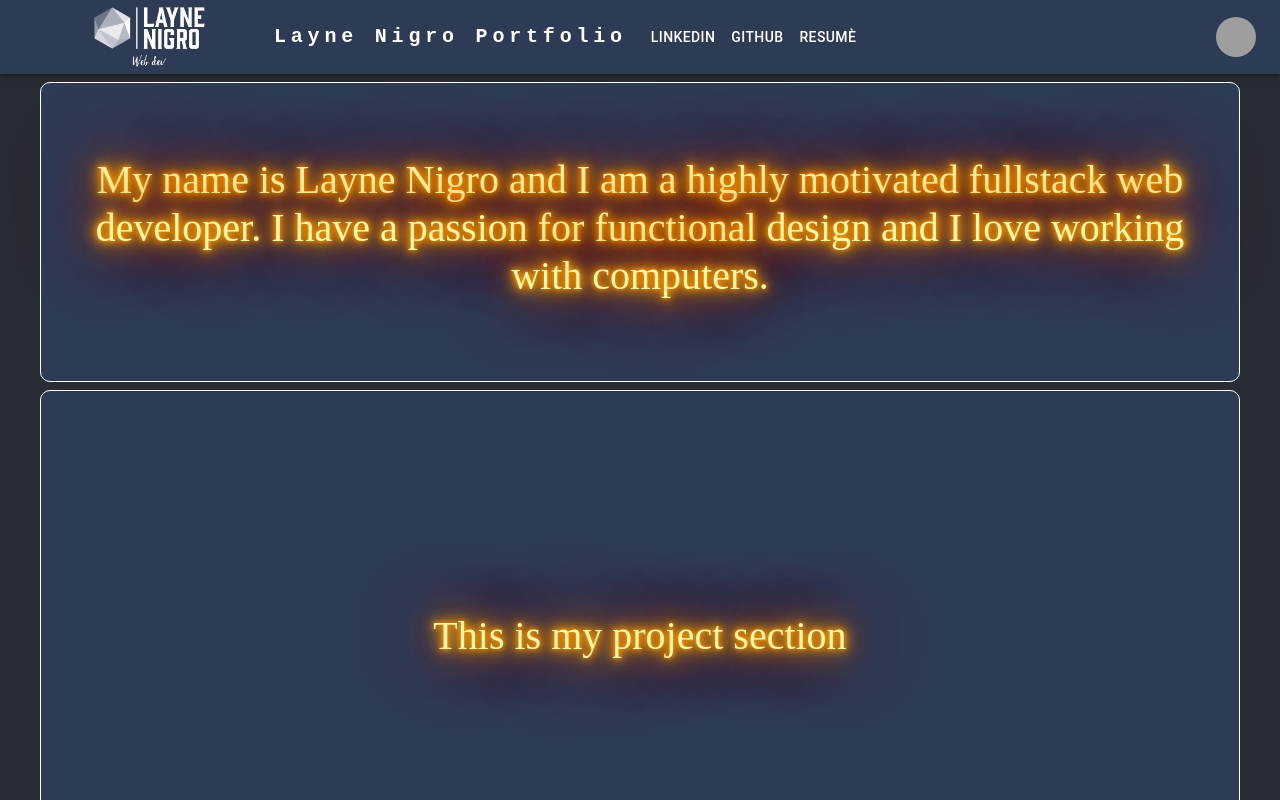
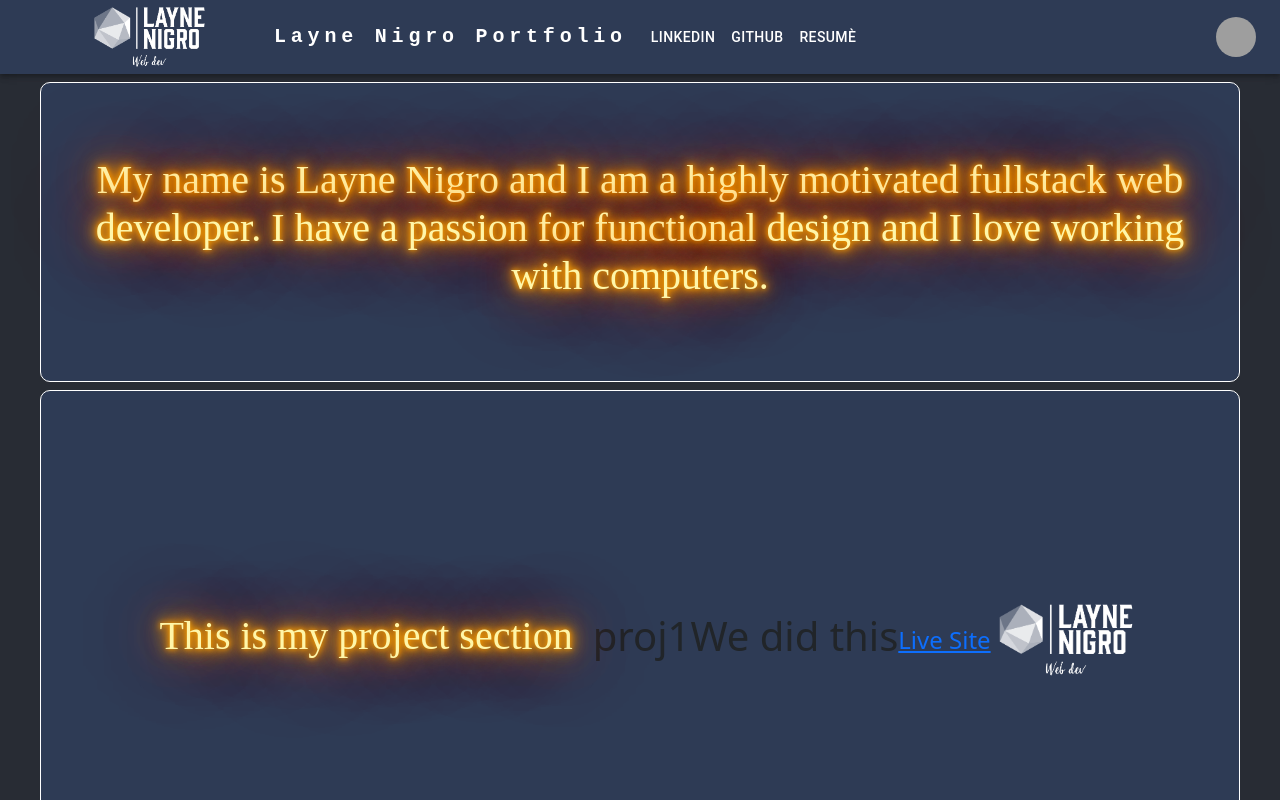
Before and after one commit to LayneNi/Portfolio, a React (Create React App) app: page / in a window 1280 px wide. Shown: the top 800 px of the page. Built offline with nearby package versions, Linux system fonts and the light colour scheme; grey boxes are pictures that could not be loaded; the HTML template or start-up script is replaced by a standard one.

Commit message:
added project data to project container

```diff
--- a/src/component/Header.js
+++ b/src/component/Header.js
@@ -173,7 +173,7 @@ function Header() {
               >
                 {settings.map((setting) => (
                   <MenuItem key={setting} onClick={handleCloseUserMenu}>
-                    <Typography textAlign="center">{setting}</Typography>
+                    <a href={"#" + setting}><Typography textAlign="center">{setting}</Typography></a>
                   </MenuItem>
                 ))}
               </Menu>
--- a/src/component/MainCard.js
+++ b/src/component/MainCard.js
@@ -2,9 +2,11 @@ import Card from 'react-bootstrap/Card';
 import * as React from 'react';
 import Box from '@mui/material/Box';
 import { Typography } from '@mui/material';
-
+import ProjectContainer from './Project/index';
 // import bodyImage from '../images/marek-piwnicki-RsfF900AX2A-unsplash.jpg'
 function MainCard() {
+
+
     return (
       <>
     <Box
@@ -32,32 +34,10 @@ function MainCard() {
     > <h1>My name is Layne Nigro and I am a highly motivated fullstack web developer. I have a passion for functional design and I love working with computers.</h1>
 </Typography>
     </Box>
-    <Box
-    border={1} borderColor="white" borderRadius="10px"
-    display="flex" justifyContent="center" alignItems="center"
-    fontSize={24}
-      sx={{
-        width: '100',
-        marginTop: 1,
-        marginLeft: 5,
-        marginRight: 5,
-        height: 500,
-        backgroundColor: '#2E3B55',
-        '&:hover': {
-          backgroundColor: '#2E3B55',
-          fontSize:26,
-          boxShadow: 5,
-        },
 
-      }}
-    >
-<Typography class= "neonText"
-    color= "White"
-    marginBottom={30}
-    > <h1>This is my project section</h1>
-</Typography>
-    </Box>
-    <div class= "skillForm">
+    <ProjectContainer/>
+
+    <div id="Skills" class= "skillForm">
     <Box
     border={1} borderColor="white" borderRadius="10px"
     display="flex" justifyContent="center" alignItems="center"
@@ -83,7 +63,7 @@ function MainCard() {
     > <h1>This is my skills section</h1>
 </Typography>
     </Box>
-    <Box
+    <Box id="Contact Me"
     border={1} borderColor="white" borderRadius="10px"
     display="flex" justifyContent="center" alignItems="center"
     fontSize={24}
--- /dev/null
+++ b/src/component/Project/Project.js
@@ -0,0 +1,21 @@
+
+
+
+function Project({title, description, tools, link, repo,image}) {
+
+
+  return (
+
+    <>
+<h1>{title}</h1>
+<h1>{description}</h1>
+<a href={link} target="_blank" rel="noreferrer" > Live Site</a>
+<div style={{height: "100px", width: "150px", display: "flex", justifyContent: "center", alignItems: "center"}}>
+
+<img style={{overflow: "hidden"}} src={image} alt="Me"/>
+</div>
+    </>
+  );
+}
+
+export default Project;
--- /dev/null
+++ b/src/component/Project/index.js
@@ -0,0 +1,50 @@
+import Project from "./Project";
+import Box from '@mui/material/Box';
+import { Typography } from '@mui/material';
+function ProjectContainer() {
+
+    const projects = [
+        {
+            title: "proj1",
+            description: "We did this",
+            tools: "CSS, React",
+            link: "https://www.google.com",
+            repo: "Www.github.com",
+            image:require("../../images/white_logo_transparent_background.png")
+        }
+    ]
+
+  return (
+
+    <>   <Box
+    border={1} borderColor="white" borderRadius="10px"
+    display="flex" justifyContent="center" alignItems="center"
+    fontSize={24}
+      sx={{
+        width: '100',
+        marginTop: 1,
+        marginLeft: 5,
+        marginRight: 5,
+        height: 500,
+        backgroundColor: '#2E3B55',
+        '&:hover': {
+          backgroundColor: '#2E3B55',
+          fontSize:26,
+          boxShadow: 5,
+        },
+
+      }}
+    >
+<Typography class= "neonText"
+    color= "White"
+    marginBottom={30}
+    > <h1>This is my project section</h1>
+</Typography>
+    {projects.map(project => <Project key={project.title} {...project} /> )}
+
+    </Box>
+    </>
+  );
+}
+
+export default ProjectContainer;
```
